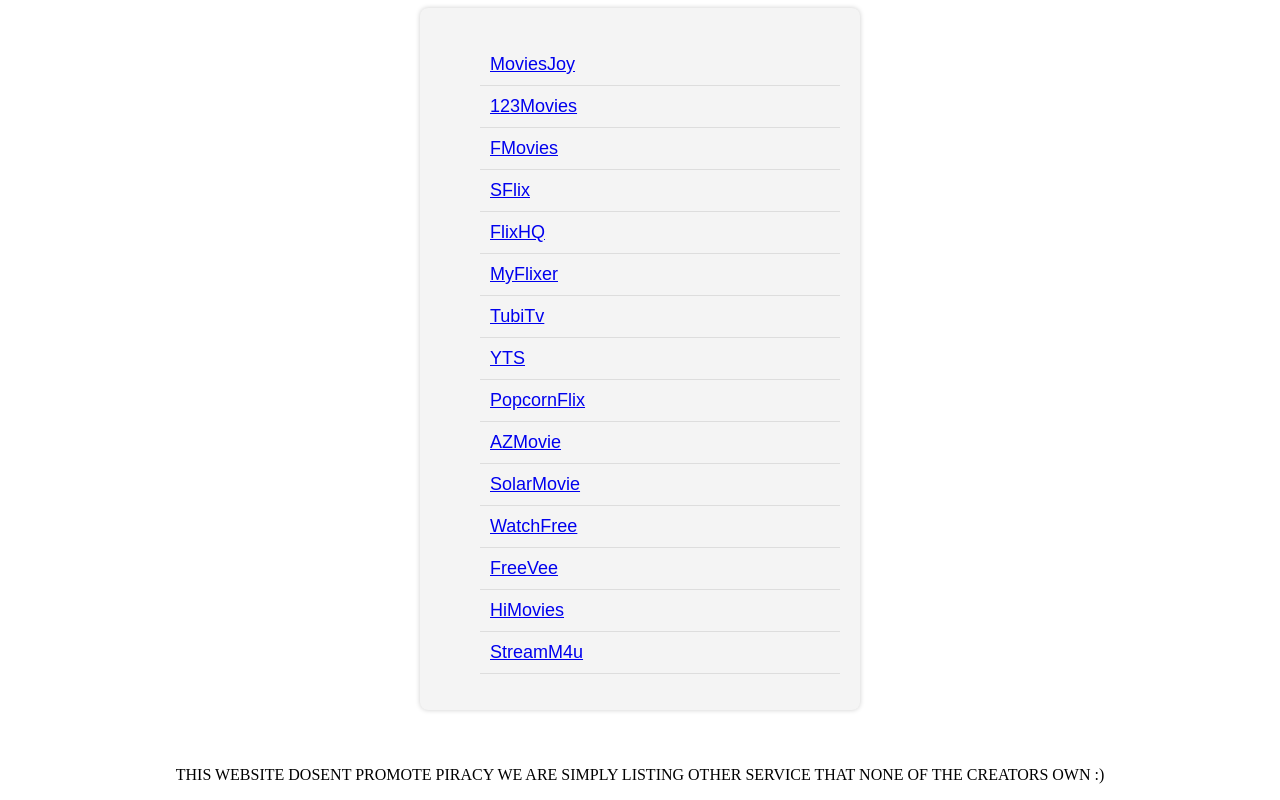
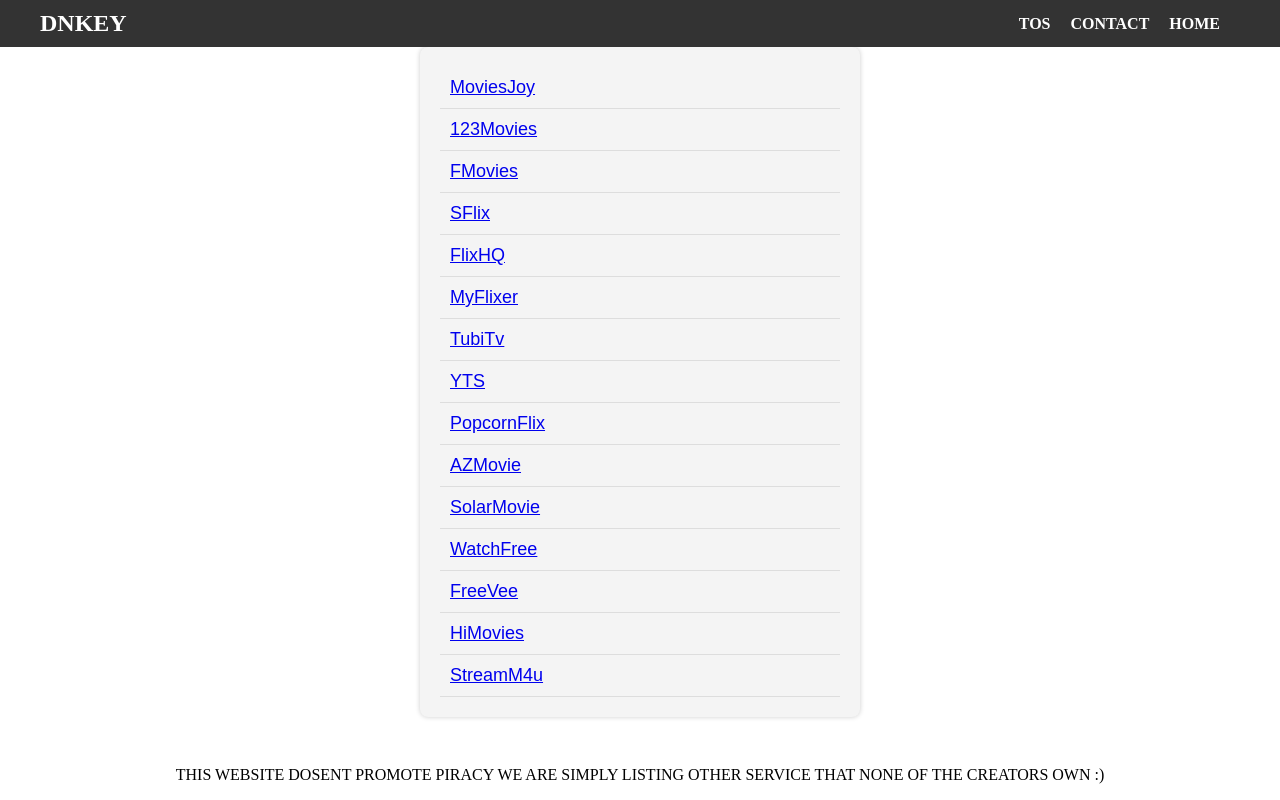
Before and after one commit to dnkeydck/dnkeydck, a plain HTML site: page index.html in a window 1280 px wide. Drawn offline with Linux system fonts and the light colour scheme.

Commit message:
Update index.html

```diff
--- a/index.html
+++ b/index.html
@@ -1,13 +1,65 @@
 <!DOCTYPE html>
 <html>
 <head>
-    <title>DNKEYDCK MOVIES LIST</title>
-    <meta content="DNKEYDCK" property="og:title" />
-<meta content="This site list 15+ free movies/series streamsites :)" property="og:description" />
-<meta content="https://dnkeydck.github.io/dnkeydck/" property="og:url" />
-<meta content="#43B581" data-react-helmet="true" name="theme-color" />
+    <title>DNKEY - HOME</title>
     <style>
+      /* Reset some default styles */
+body, ul {
+    margin: 0;
+    padding: 0;
+}
+
+/* Style the header and navbar */
+header {
+    position: sticky;
+    top: 0;
+    background-color: #333;
+    color: #fff;
+    padding: 10px 0;
+}
+
+.navbar {
+    display: flex;
+    justify-content: space-between;
+    align-items: center;
+    max-width: 1200px;
+    margin: 0 auto;
+    padding: 0 20px;
+}
+
+/* Style the logo */
+.logo {
+    font-size: 24px;
+    font-weight: bold;
+}
+
+/* Style the navigation links */
+.nav-links {
+    list-style: none;
+    display: flex;
+}
+
+.nav-links li {
+    margin-right: 20px;
+}
+
+.nav-links a {
+    text-decoration: none;
+    color: #fff;
+    font-weight: bold;
+    transition: color 0.3s ease;
+}
+
+.nav-links a:hover {
+    color: #ff6600; /* Change color on hover */
+}
+
         /* Define styles for the list container */
+      html {
+  height: 100%;
+  width: 100%;
+}
+
         .beautiful-list {
             font-family: Arial, sans-serif;
             background-color: #f4f4f4;
@@ -45,8 +97,18 @@
     </style>
 </head>
 <body>
+  <header>
+        <nav class="navbar">
+            <div class="logo">DNKEY</div>
+            <ul class="nav-links">
+                <li><a href="TOS.html">TOS</a></li>
+                <li><a href="contact.html">CONTACT</a></li>
+                <li><a href="index.html">HOME</a></li>
+            </ul>
+        </nav>
+  </header>
     <div class="beautiful-list">
-                <ul>
+        <ul>
             <li><a href="https://moviesjoy.plus/">MoviesJoy</a></li>
             <li><a href="https://wvw1.123movies.net/">123Movies</a></li>
           <li><a href="https://fmovies.to/">FMovies</a></li>
```
